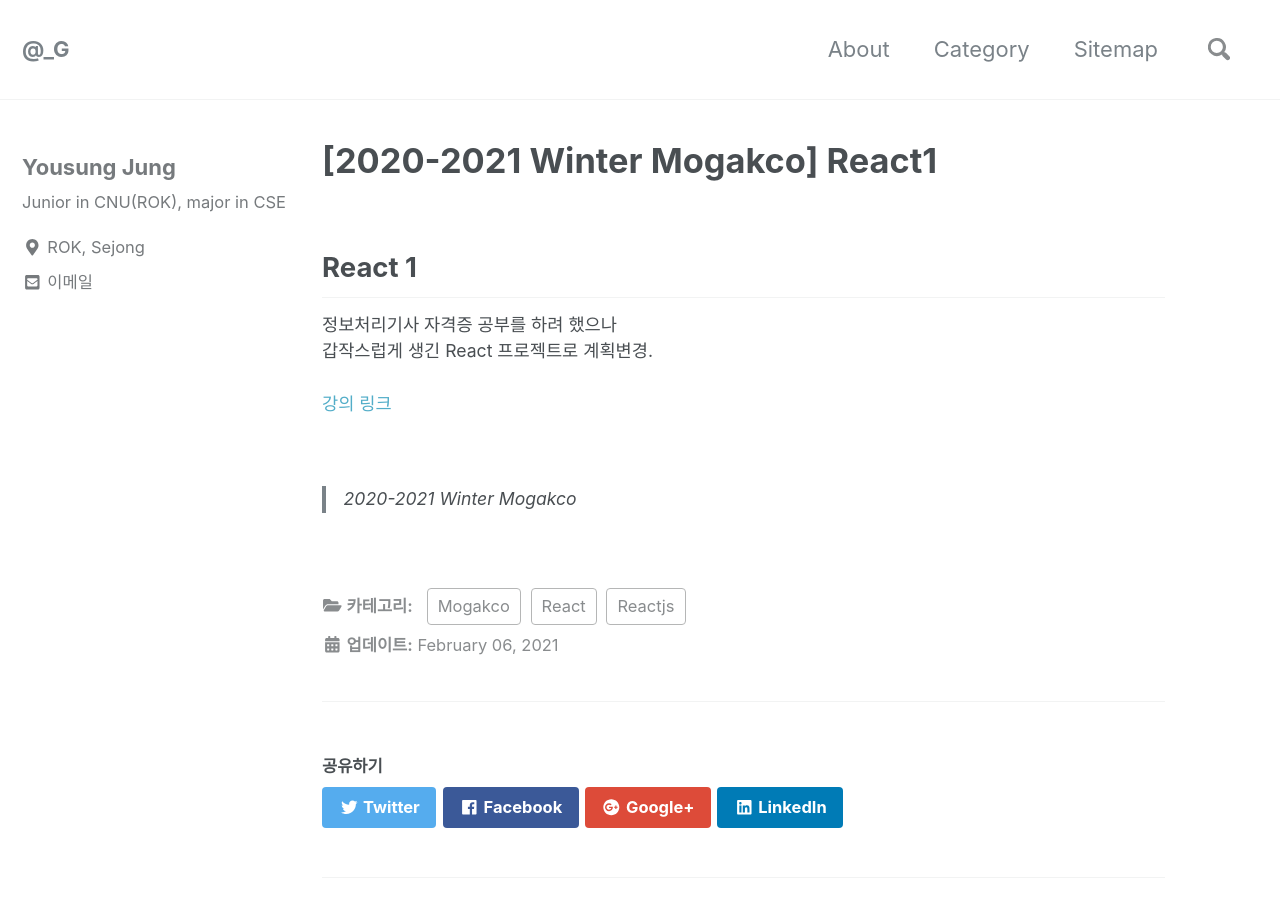
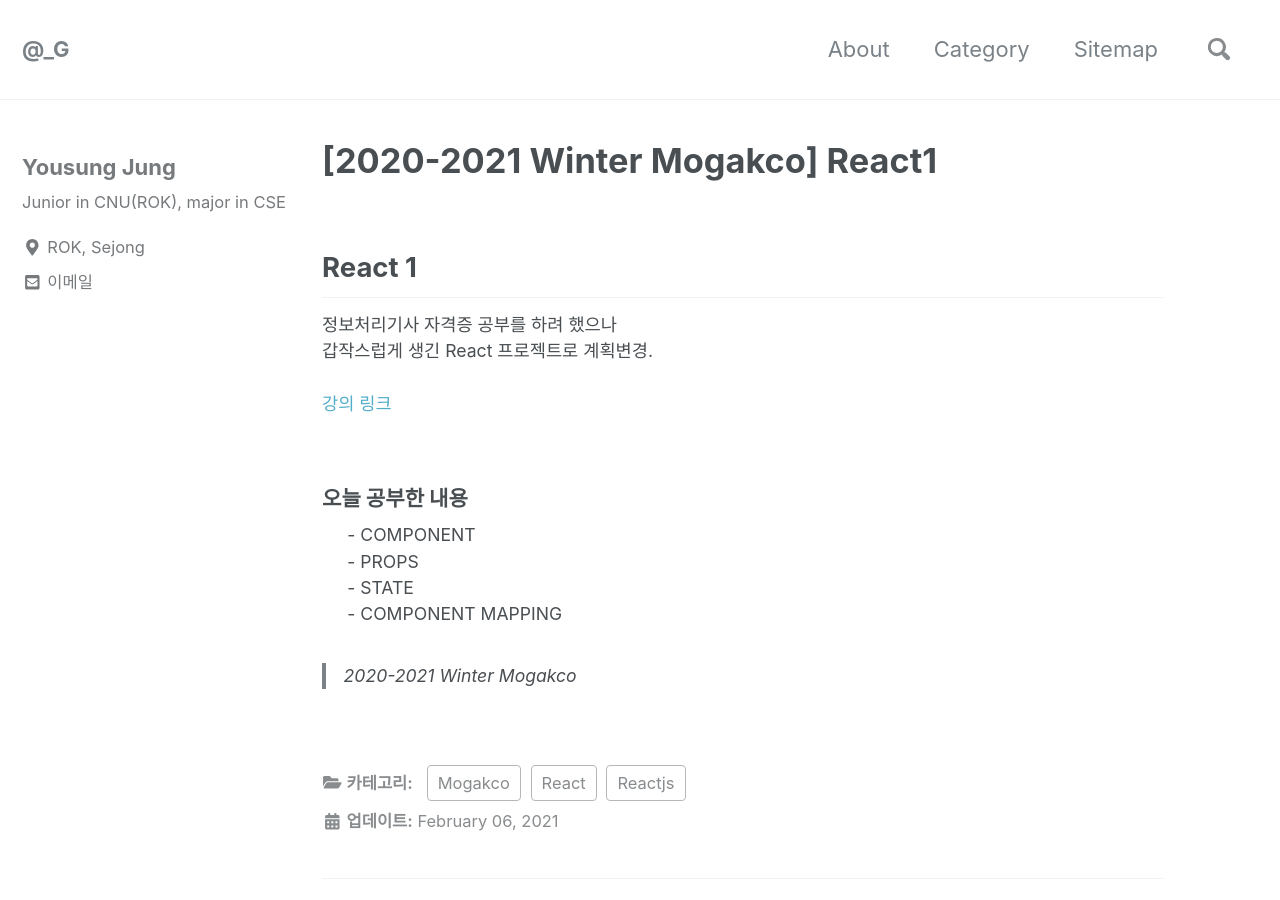
Before and after one commit to can019/can019.github.io, a Jekyll site: the page built from _posts/2021-02-06-Mogakco_7.md, in a window 1280 px wide and 900 px high. Built offline with Jekyll 4.4.1, drawn with Linux system fonts in a browser that asks for light colours; nearby versions of some CDN libraries.

Commit message:
modify post

```diff
--- a/_posts/2021-02-06-Mogakco_7.md
+++ b/_posts/2021-02-06-Mogakco_7.md
@@ -13,8 +13,12 @@ categories: Mogakco React Reactjs
    <a href = "https://www.inflearn.com/course/react-%EA%B0%95%EC%A2%8C-velopert#">강의 링크</a><br/><br/>
 
   <div><!--major4-->
-          <h3 style = "font-size :1.2em"></h3><!--title of major4-->
+          <h3 style = "font-size :1.2em">오늘 공부한 내용</h3><!--title of major4-->
             <div style = "margin-left : 3%"><!--Article of major4-->
+	    	- COMPONENT <br/>
+		- PROPS<br/>
+		- STATE<br/>
+		- COMPONENT MAPPING<br/>
             </div><!--Article of major4-->
       </div><!--major4-->
   <div><!--<blockquote-->
```
